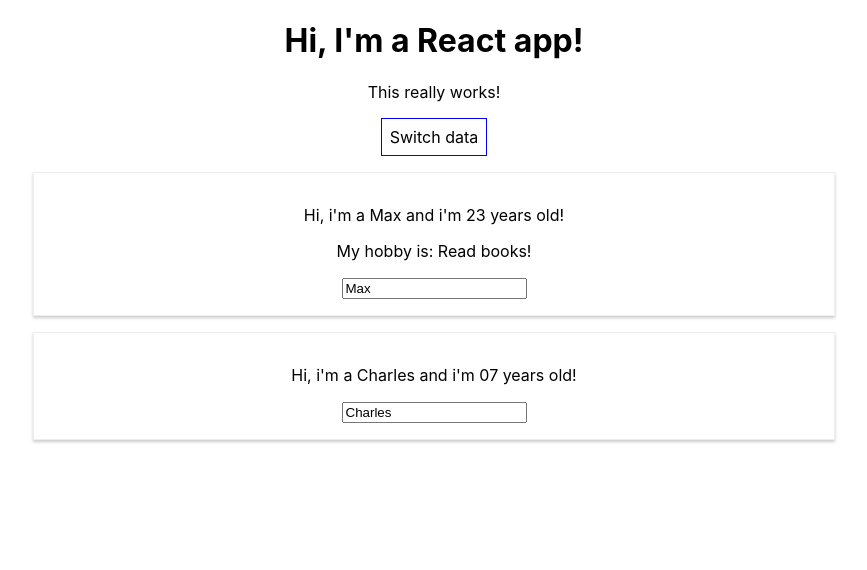
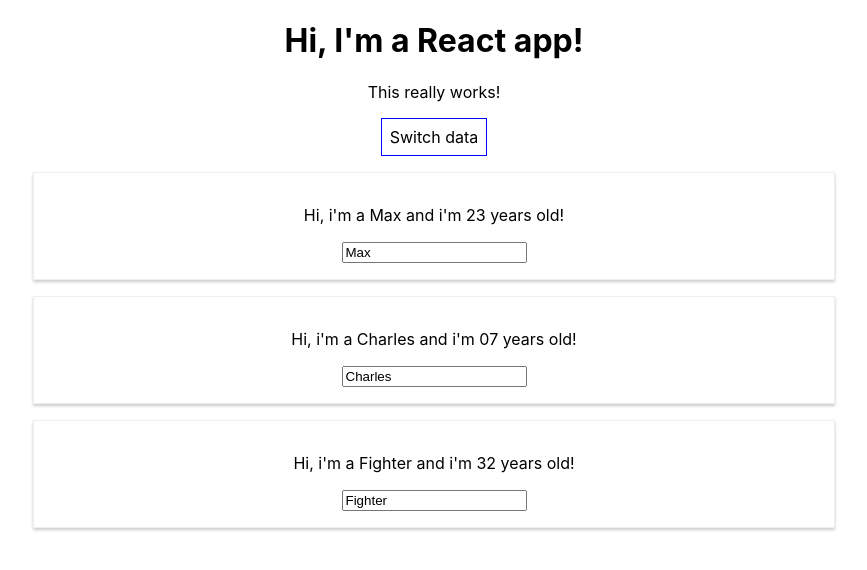
Before and after one commit to JoshuaPuello/React-Training, a React (Create React App) app in the folder basics/: page / in a window 1280 px wide. Both pictures are taken after a click on the button "Switch data". Shown: the top 570 px of the page, without its empty margins (206-1073 px from the left). Built offline with nearby package versions, Linux system fonts and the light colour scheme.

Commit message:
[JPP] - Manipulating list and state

```diff
--- a/basics/src/App.js
+++ b/basics/src/App.js
@@ -9,6 +9,7 @@ class App extends Component {
         persons: [
             { name: "Max", age: "23" },
             { name: "Charles", age: "07" },
+            { name: "Fighter", age: "32" },
         ],
         showPersons: false
     }
@@ -18,6 +19,7 @@ class App extends Component {
             persons: [
                 { name: newName, age: "25" },
                 { name: "Winehouse Abigail", age: "09" },
+                { name: "Foo", age: "32" },
             ]
         })
     }
@@ -27,8 +29,15 @@ class App extends Component {
             persons: [
                 { name: event.target.value, age: "25" },
                 { name: "Abigail", age: "07" },
+                { name: "Fighter", age: "32" },
             ]
         })
+    }
+
+    deletePersonHandler = (personIndex) => {
+        const persons = this.state.persons;
+        persons.splice(personIndex, 1);
+        this.setState({ persons: persons });
     }
 
     togglePersonHandler = () => {
@@ -53,16 +62,15 @@ class App extends Component {
         if (this.state.showPersons) {
             persons = (
                 <div>
-                    <Person
-                        changed = { this.nameChangedHandler }
-                        click = {this.switchNameHandler.bind(this, "Just Max!")}
-                        name = { this.state.persons[0].name }
-                        age = { this.state.persons[0].age }
-                    >My hobby is: Read books!</Person>
-                    <Person
-                        name = { this.state.persons[1].name }
-                        age = { this.state.persons[1].age }
-                    />
+                    {
+                        this.state.persons.map(( person, index ) => {
+                            return <Person
+                                click = { () => this.deletePersonHandler(index) }
+                                name = { person.name }
+                                age = { person.age }
+                            />
+                        })
+                    }
                 </div>
             );
         }
```
